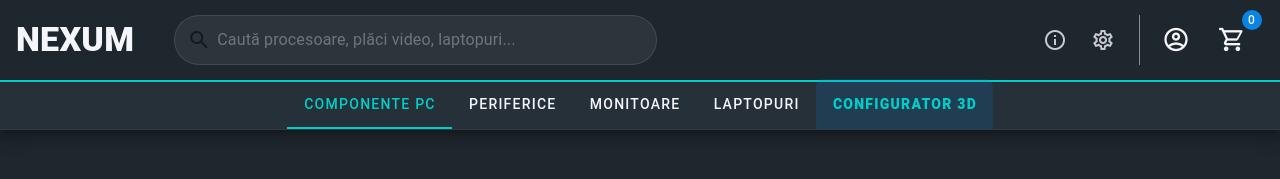
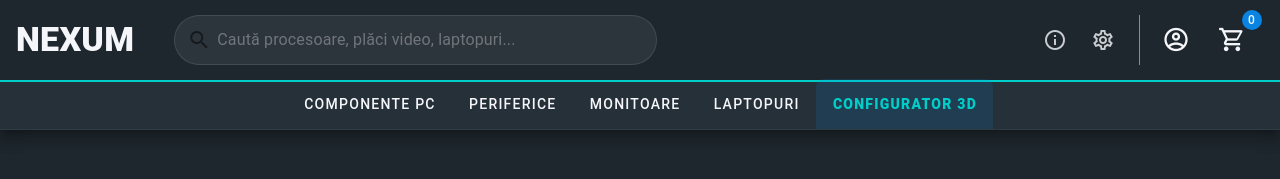
Before and after one commit to alexandrusurugiu/Nexum, a Vue app in the folder frontend/: page /components in a window 1280 px wide. Shown: the top 179 px of the page. Built offline with nearby package versions, Linux system fonts and the light colour scheme.

Commit message:
changed the name of the routes

```diff
--- a/frontend/src/components/AppHeader.vue
+++ b/frontend/src/components/AppHeader.vue
@@ -46,9 +46,9 @@
         <template v-slot:extension>
             <div class="w-100 h-100 d-flex align-end category-wrapper">
                 <v-tabs :model-value="route.path" :mandatory="false" color="#00CEC9" align-tabs="center" class="w-100 cloud-text font-weight-medium">
-                    <v-tab value="/components" to="/components">Componente PC</v-tab>
+                    <v-tab value="/componente" to="/componente">Componente PC</v-tab>
                     <v-tab value="/periferice" to="/periferice">Periferice</v-tab>
-                    <v-tab value="/monitors" to="/monitors">Monitoare</v-tab>
+                    <v-tab value="/monitoare" to="/monitoare">Monitoare</v-tab>
                     <v-tab value="/laptopuri" to="/laptopuri">Laptopuri</v-tab>
 
                     <v-tab value="/configurator" to="/configurator" class="cyan-text font-weight-black electric-glow-bg rounded-t-lg">
```
